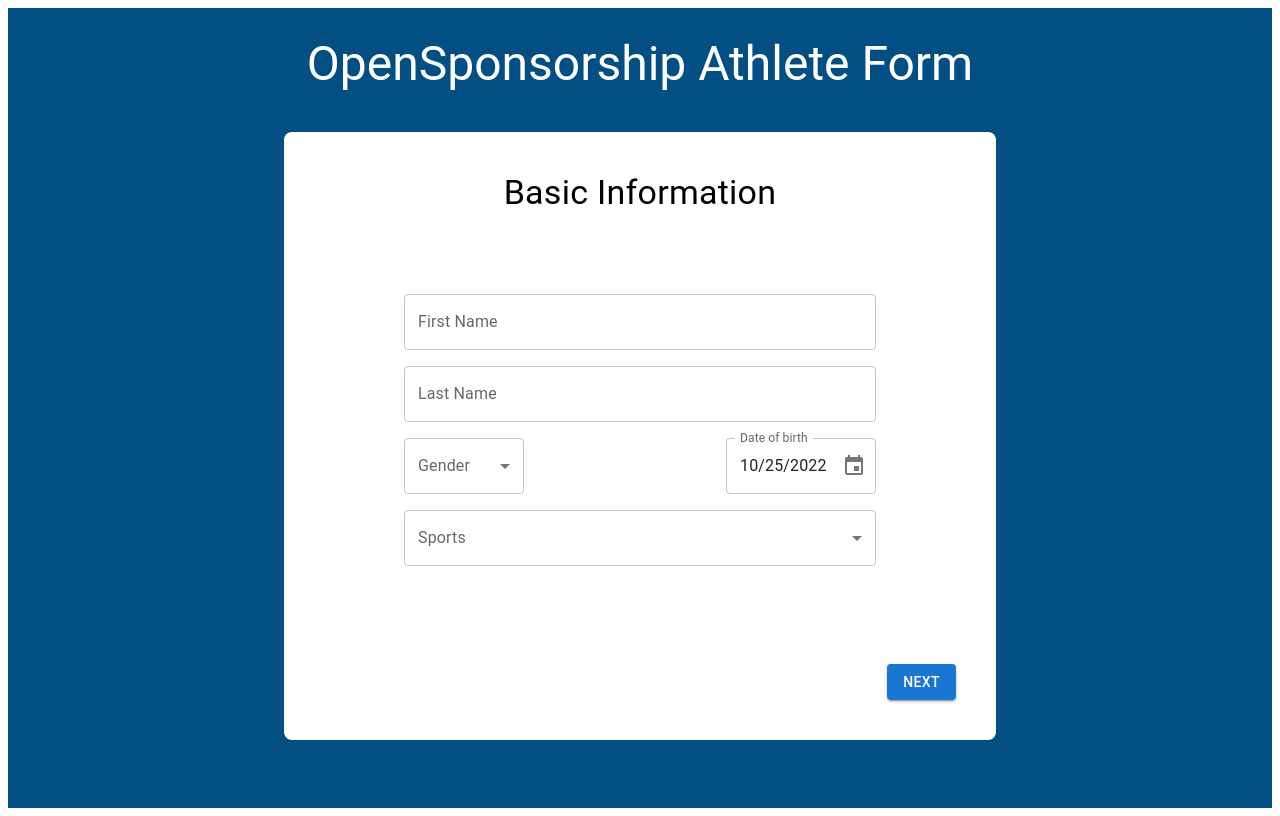
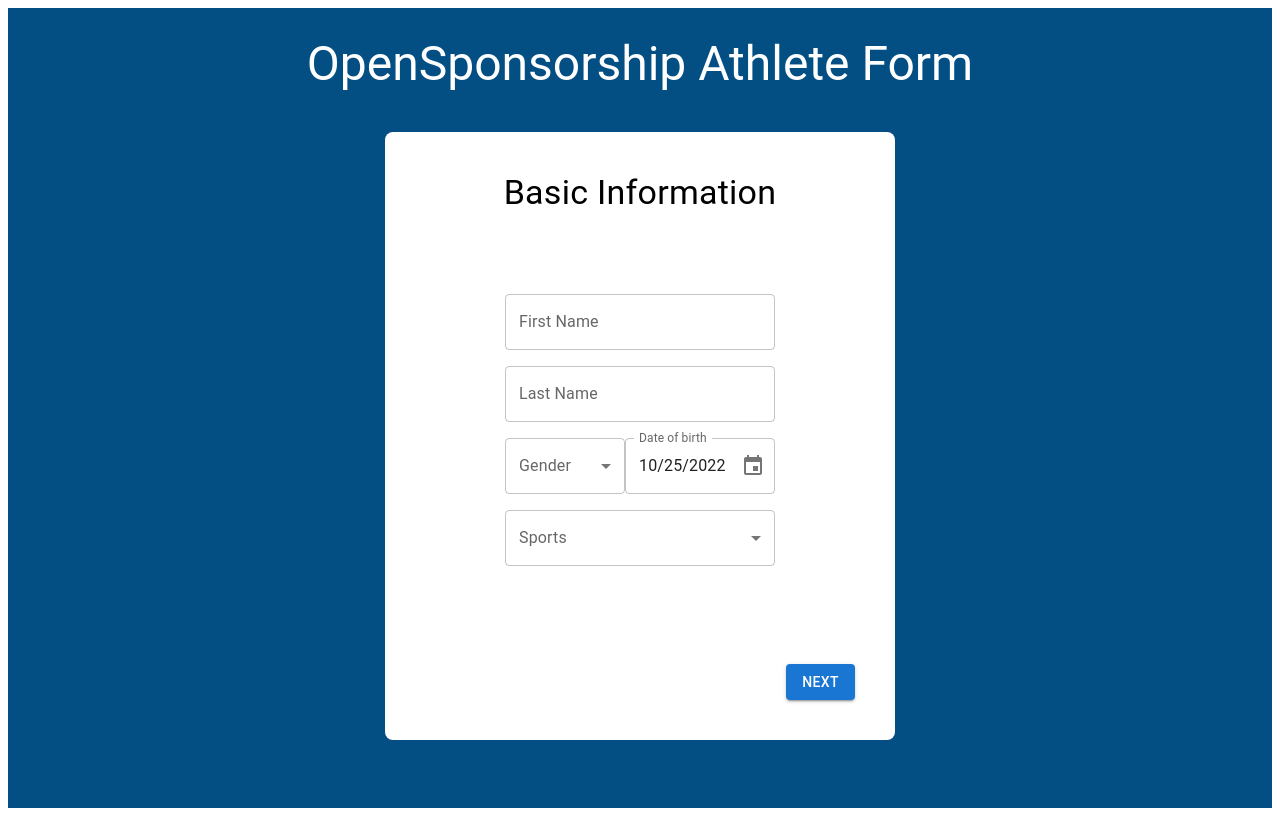
Before and after one commit to xkevinle/Athlete-Profile-Form, a React app: page / in a window 1280 px wide. Built offline with nearby package versions, Linux system fonts and the light colour scheme.

Commit message:
Minor style change

```diff
--- a/src/client/components/Form.tsx
+++ b/src/client/components/Form.tsx
@@ -35,7 +35,7 @@
     margin: 5,
     padding: 5,
     height: '66%',
-    minWidth: '50%',
+    minWidth: '33%',
     maxWidth: '50%',
     borderRadius: 2,
     boxShadow: 5
```
